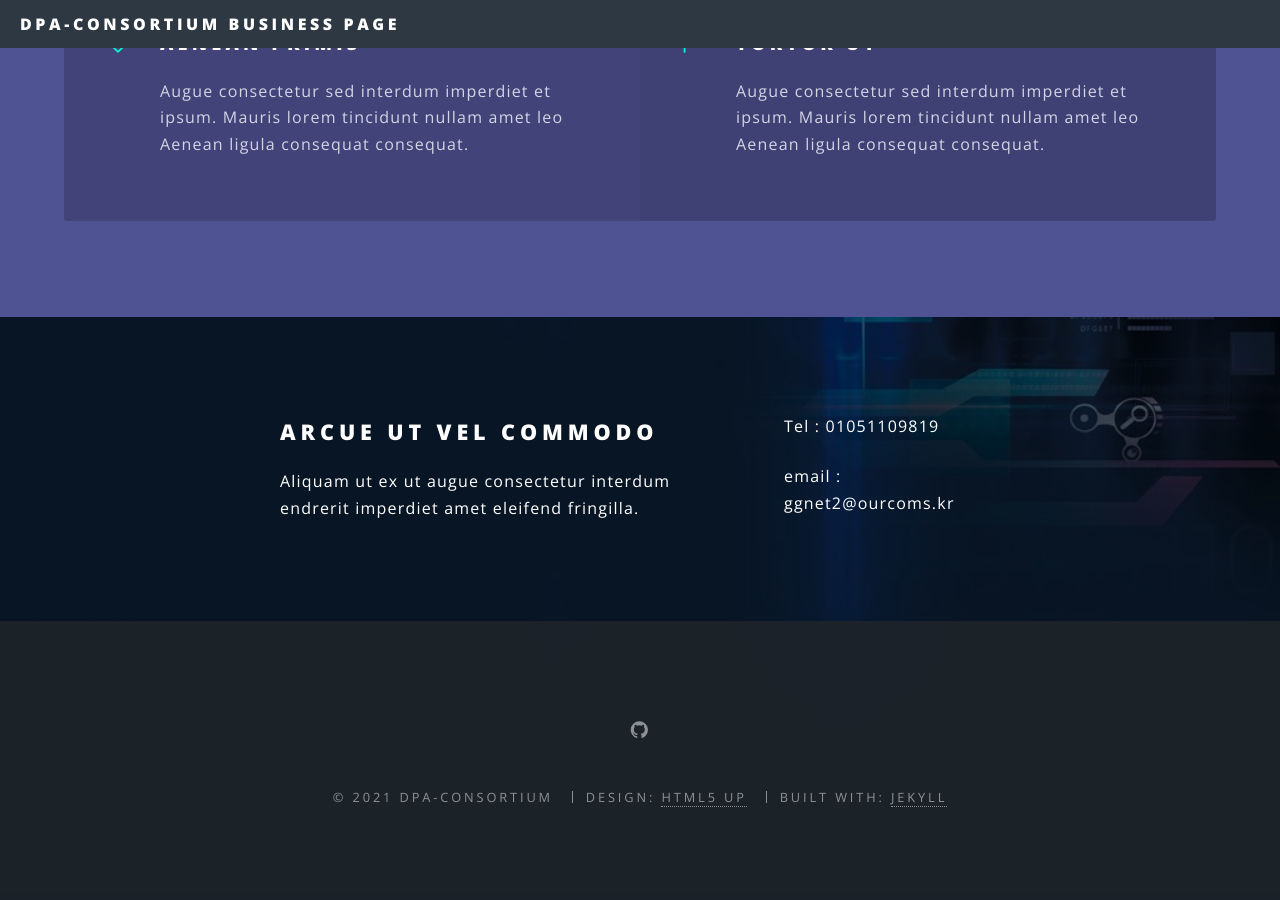
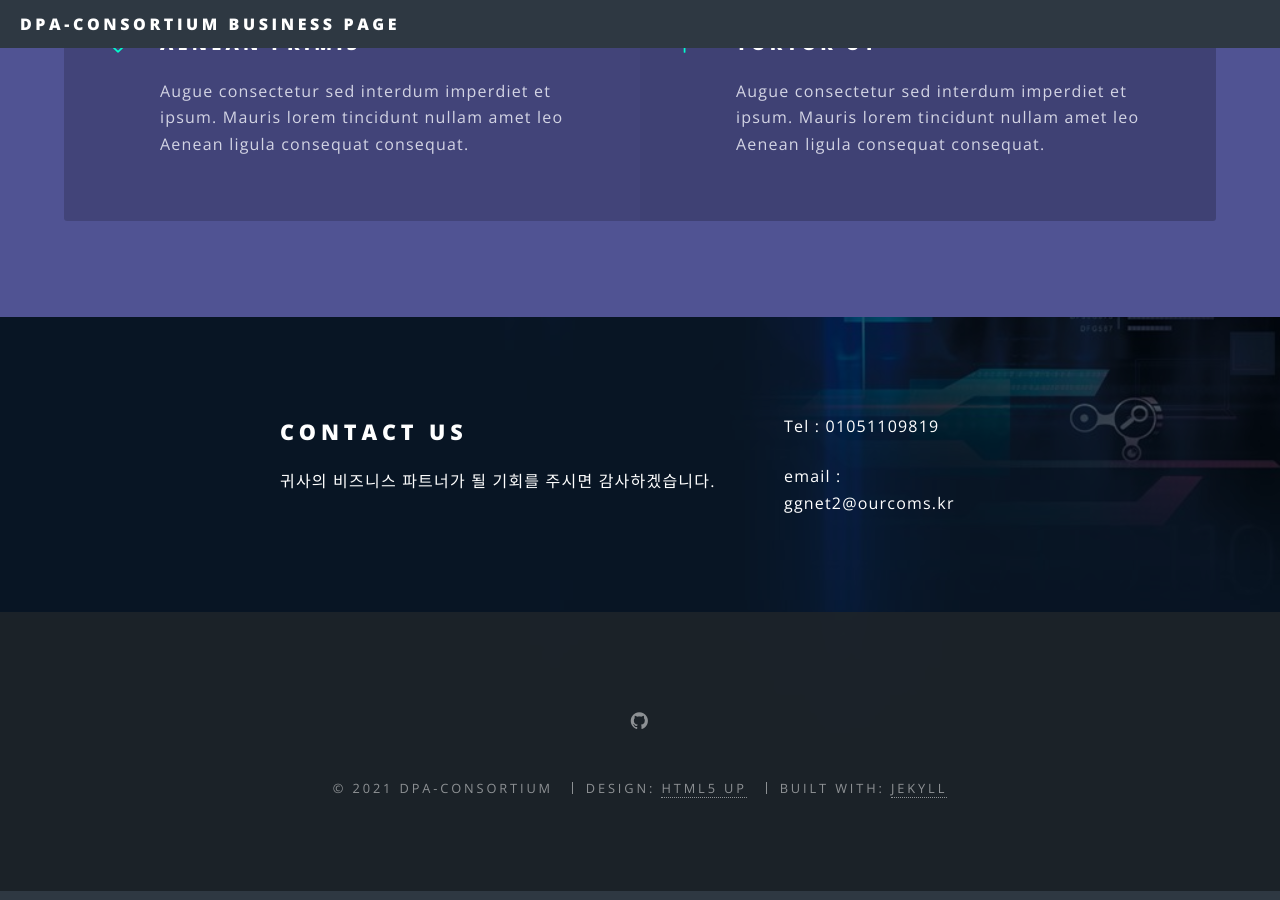
Before and after one commit to DPA-Alliance/DPA-Alliance.github.io, a Jekyll site: the page built from index.html, in a window 1280 px wide and 900 px high, scrolled down 3340 px. Built offline with Jekyll 4.4.1, drawn with Linux system fonts in a browser that asks for light colours.

Commit message:
Update index.html

```diff
--- a/index.html
+++ b/index.html
@@ -93,8 +93,8 @@ layout: landing
 					<section id="cta" class="wrapper style4">
 						<div class="inner">
 							<header>
-								<h2>Arcue ut vel commodo</h2>
-								<p>Aliquam ut ex ut augue consectetur interdum endrerit imperdiet amet eleifend fringilla.</p>
+								<h2>CONTACT US</h2>
+								<p>귀사의 비즈니스 파트너가 될 기회를 주시면 감사하겠습니다.</p>
 							</header>
 							<ul class="actions vertical">
 								<li>Tel : 01051109819</li>
```
